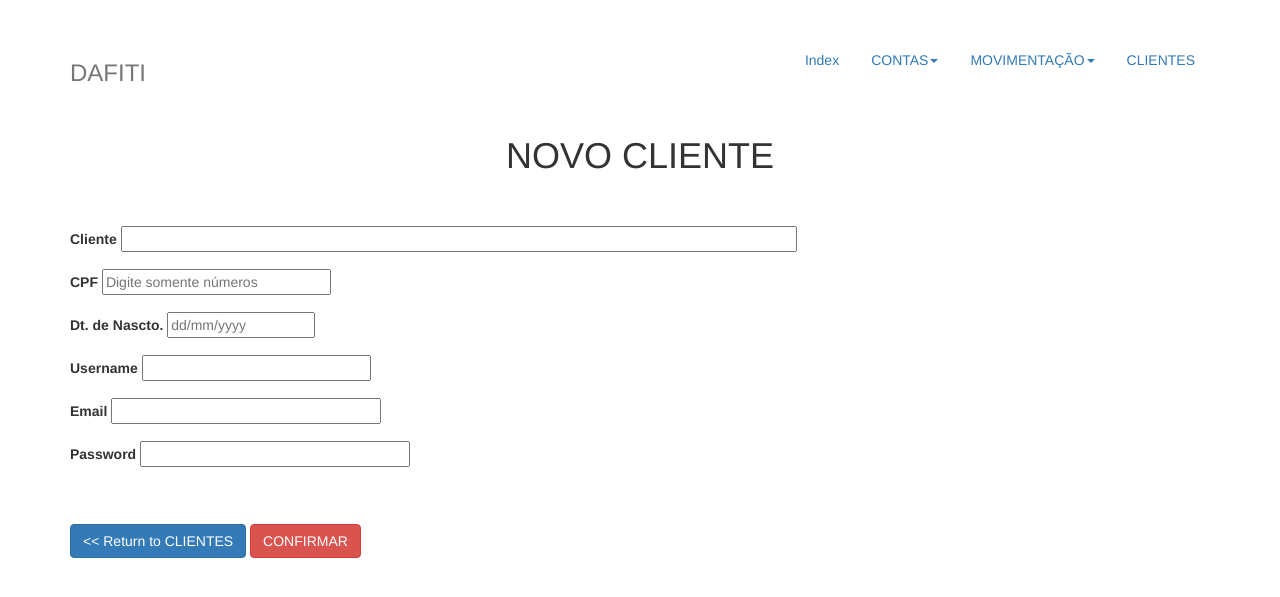
After one commit to RicardoTurco/DAFITI_frontend, a Django app: page /pessoa-new/ in a window 1280 px wide. The commit adds this page. Shown: the top 597 px of the page. Run offline with Django 3.2, Linux system fonts and the light colour scheme; some libraries are stand-ins or nearby versions.

Commit message:
add: Rendering PESSOA (clientes) template file

```diff
--- a/dafiti/urls.py
+++ b/dafiti/urls.py
@@ -16,11 +16,17 @@ Including another URLconf
 from django.contrib import admin
 from django.urls import path
 from transacoes.views import index, tp_contas, tp_conta_new, criar_tp_conta, deletar_tp_conta, tp_transacoes, \
-    tp_transacao_new, criar_tp_transacao, deletar_tp_transacao
+    tp_transacao_new, criar_tp_transacao, deletar_tp_transacao, pessoas, pessoa_v, pessoa_new, criar_pessoa, \
+    deletar_pessoa
 
 
 urlpatterns = [
     path('', index, name='index'),
+    path('pessoas/', pessoas, name='pessoas'),
+    path('pessoa-v/<str:idpessoa>', pessoa_v, name='pessoa_v'),
+    path('pessoa-new/', pessoa_new, name='pessoa_new'),
+    path('criar-pessoa/', criar_pessoa, name='criar_pessoa'),
+    path('deletar-pessoa/<str:idpessoa>', deletar_pessoa, name='deletar_pessoa'),
     path('tipo-contas/', tp_contas, name='tipo_contas'),
     path('tipo-conta-new/', tp_conta_new, name='tipo_conta_new'),
     path('criar-tp-conta/', criar_tp_conta, name='criar_tp_conta'),
--- a/transacoes/templates/transacoes/base.html
+++ b/transacoes/templates/transacoes/base.html
@@ -36,7 +36,7 @@
 							</ul>
 						</li>
 
-						<li><a href="">CLIENTES</a> </li>
+						<li><a href="{% url 'pessoas' %}">CLIENTES</a> </li>
 					</ul>
 				</nav>
 
--- /dev/null
+++ b/transacoes/templates/transacoes/pessoa_new.html
@@ -0,0 +1,53 @@
+{% extends 'transacoes/base.html' %}
+
+{% block title %}..: Novo Cliente :..{% endblock %}
+
+{% block content %}
+
+    <br>
+    <h1 align="center">NOVO CLIENTE</h1>
+    <br><br>
+
+    <form id="nova_pessoa" method="POST" action="{% url 'criar_pessoa' %}">
+        {% csrf_token %}
+
+        <div class="form-group">
+            <label for="nome">Cliente</label>
+            <input type="text" name="nome" class="form-control-plaintext" size=80>
+        </div>
+
+        <div class="form-group">
+            <label for="cpf">CPF</label>
+            <input type="text" name="cpf" class="form-control-plaintext" size=25 placeholder="Digite somente números">
+        </div>
+
+        <div class="form-group">
+            <label for="datanascimento">Dt. de Nascto.</label>
+            <input type="text" name="datanascimento" class="form-control-plaintext" size=15 placeholder="dd/mm/yyyy">
+        </div>
+
+        <div class="form-group">
+            <label for="username">Username</label>
+            <input type="text" name="username" class="form-control-plaintext" size=25>
+        </div>
+
+        <div class="form-group">
+            <label for="email">Email</label>
+            <input type="text" name="email" class="form-control-plaintext" size=30>
+        </div>
+
+        <div class="form-group">
+            <label for="password">Password</label>
+            <input type="password" name="password" class="form-control-plaintext" size=30>
+        </div>
+
+        <br><br>
+        <div class="form-group">
+            <a class="btn btn-primary" href="{% url 'pessoas' %}"><< Return to CLIENTES</a>
+            <button type="submit" class="btn btn-danger">CONFIRMAR</button>
+        <div>
+        <br>
+
+    </form>
+
+{% endblock %}
--- a/transacoes/views.py
+++ b/transacoes/views.py
@@ -5,6 +5,46 @@ from django.shortcuts import render, redirect
 
 def index(request):
     return render(request, 'transacoes/index.html', {'user': None})
+
+
+def pessoas(request):
+    url_pessoas = os.getenv('URL_API') + 'pessoas'
+    response = requests.get(url_pessoas)
+    pessoas = response.json()
+    return render(request, 'transacoes/pessoas.html', {'pessoas': pessoas, 'status_pessoas': response.status_code})
+
+
+def pessoa_v(request, idpessoa=None):
+    url_pessoa = os.getenv('URL_API') + 'pessoas/id/' + idpessoa
+    response_pessoa = requests.get(url_pessoa)
+    pessoa = response_pessoa.json()
+    return render(request, 'transacoes/pessoa_v.html', {'pessoa': pessoa})
+
+
+def pessoa_new(request):
+    return render(request, 'transacoes/pessoa_new.html')
+
+
+def criar_pessoa(request):
+    url_criar_pessoa = os.getenv('URL_API') + 'pessoas'
+
+    pessoa = {
+        'nome': request.POST.get('nome'),
+        'cpf': request.POST.get('cpf'),
+        'datanascimento': request.POST.get('datanascimento'),
+        'username': request.POST.get('username'),
+        'email': request.POST.get('email'),
+        'password': request.POST.get('password')
+    }
+    response = requests.post(url_criar_pessoa, json=pessoa)
+    return redirect('pessoas')
+
+
+def deletar_pessoa(request, idpessoa=None):
+    url_pessoa = os.getenv('URL_API') + 'pessoas/id/' + idpessoa
+
+    response_pessoa = requests.delete(url_pessoa)
+    return redirect('pessoas')
 
 
 def tp_contas(request):
```
Also changed, not shown: transacoes/templates/transacoes/pessoa_v.html (added, +46 -0 lines), transacoes/templates/transacoes/pessoas.html (added, +39 -0 lines).
